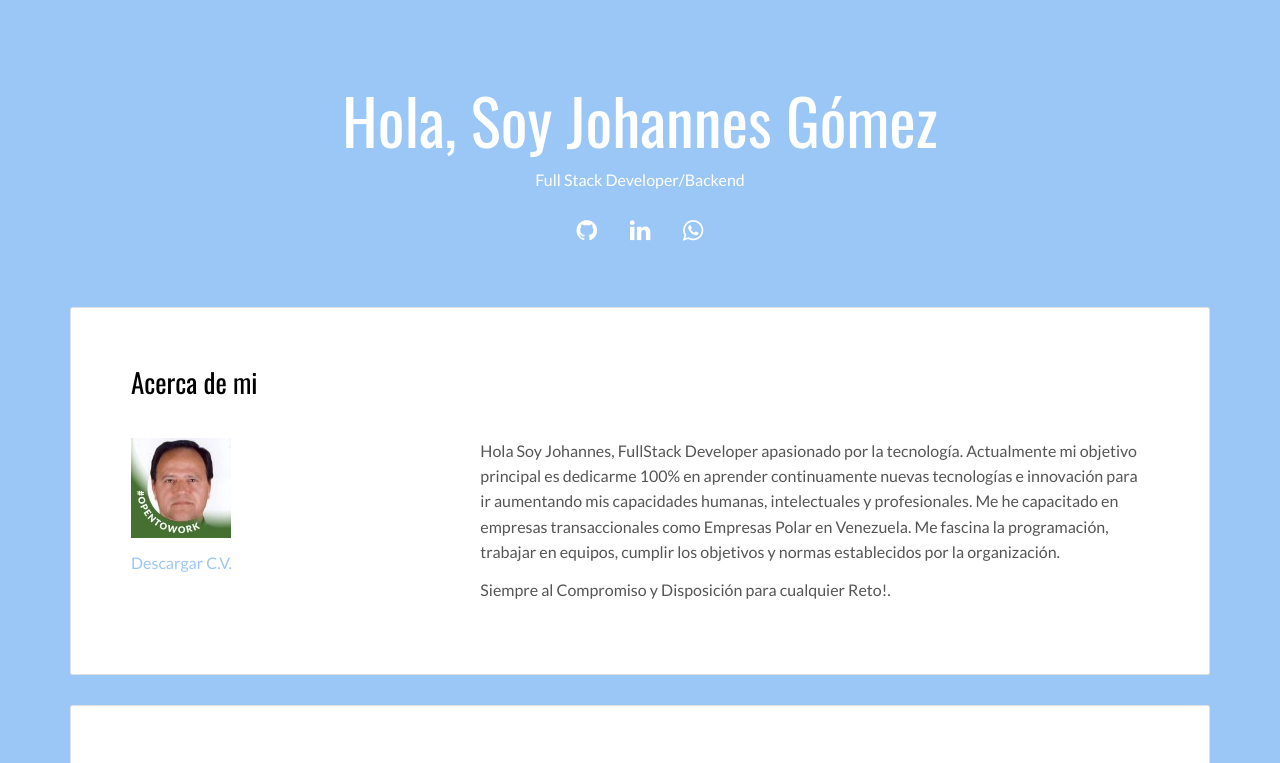
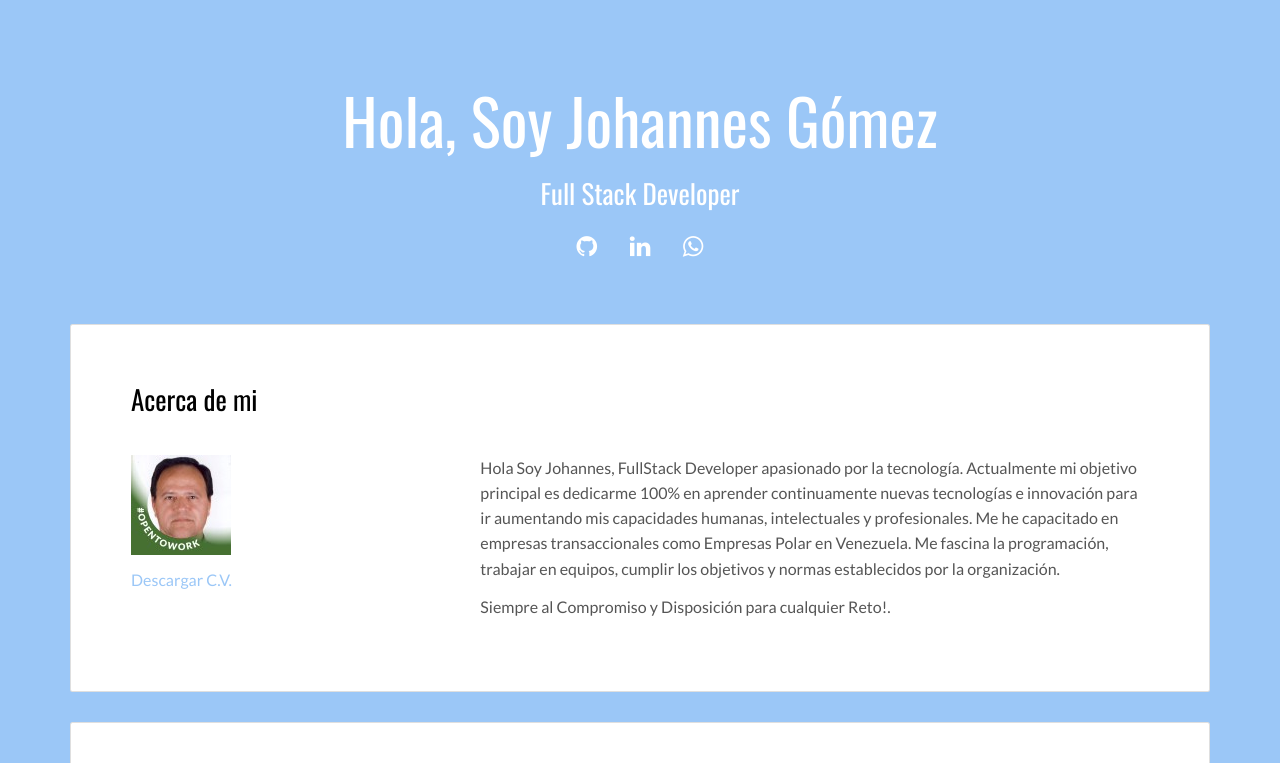
Before and after one commit to JohannesGomez/PortFolio, a plain HTML site: page index.html in a window 1280 px wide. Shown: the top 763 px of the page. Drawn offline with nearby package versions, Linux system fonts and the light colour scheme.

Commit message:
PortFolio Johannes

```diff
--- a/index.html
+++ b/index.html
@@ -28,7 +28,9 @@
   <header class="white-text-container section-container">
     <div class="text-center">
       <h1>Hola, Soy Johannes Gómez</h1>
-      <p>Full Stack Developer/Backend</p>
+        <div>
+           <h2>Full Stack Developer</h2>
+        </div>
       <p>
         <!-- <a class="fa-icon fa-icon-2x" href="https://facebook.com/" title="">
           <i class="fa fa-facebook"></i>
```
